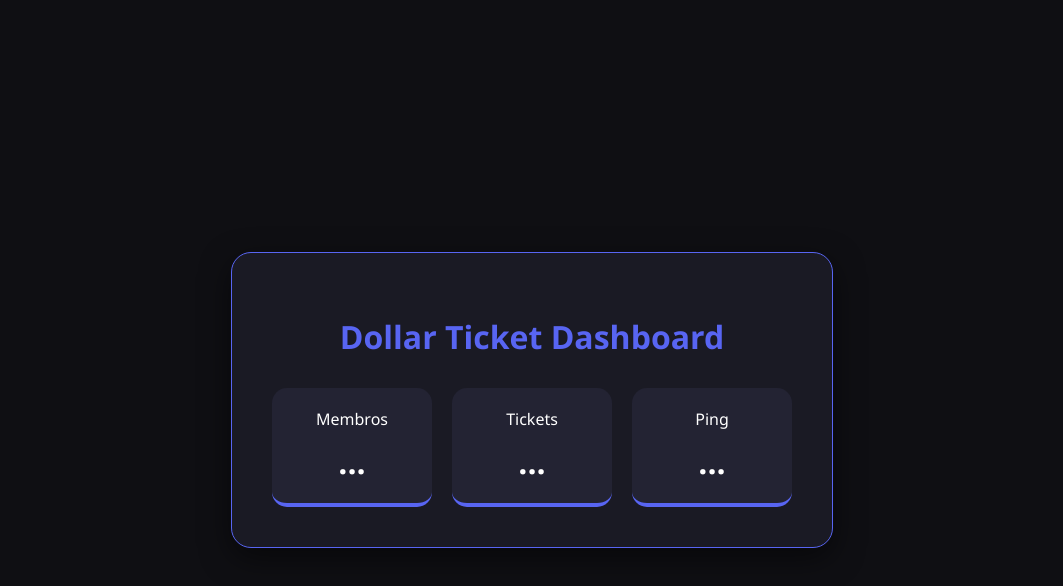
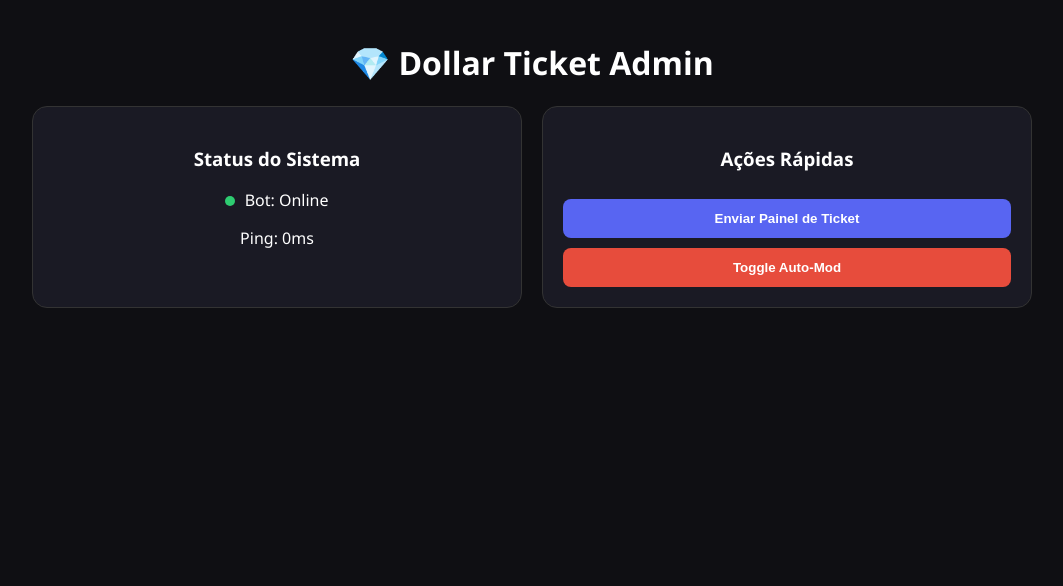
Before and after one commit to martinsbarretolucas2-lgtm/Bot, a website: page index.html in a window 1280 px wide. Shown: the whole page, without its empty margins (108-1171 px from the left). Drawn offline with Linux system fonts and the light colour scheme; no server answers.

Commit message:
Update index.html

```diff
--- a/index.html
+++ b/index.html
@@ -2,43 +2,60 @@
 <html lang="pt-br">
 <head>
     <meta charset="UTF-8">
-    <meta name="viewport" content="width=device-width, initial-scale=1.0">
-    <title>Dollar Ticket | Dashboard</title>
+    <title>Dollar Ticket | Admin Panel</title>
     <style>
-        body { background: #0f0f13; color: white; font-family: 'Segoe UI', sans-serif; display: flex; justify-content: center; align-items: center; height: 100vh; margin: 0; }
-        .container { text-align: center; background: #1a1a24; padding: 40px; border-radius: 20px; box-shadow: 0 10px 30px rgba(0,0,0,0.5); border: 1px solid #5865F2; }
-        h1 { color: #5865F2; margin-bottom: 30px; }
-        .stats { display: flex; gap: 20px; }
-        .card { background: #232333; padding: 20px; border-radius: 15px; min-width: 120px; border-bottom: 4px solid #5865F2; }
-        .number { font-size: 2em; font-weight: bold; display: block; margin-top: 10px; }
+        :root { --primary: #5865F2; --bg: #0f0f13; --card: #1a1a24; }
+        body { background: var(--bg); color: white; font-family: 'Segoe UI', sans-serif; margin: 0; padding: 20px; }
+        .grid { display: grid; grid-template-columns: repeat(auto-fit, minmax(250px, 1fr)); gap: 20px; max-width: 1000px; margin: auto; }
+        .card { background: var(--card); padding: 20px; border-radius: 15px; border: 1px solid #333; text-align: center; }
+        .btn {
+            background: var(--primary); border: none; color: white; padding: 12px 24px;
+            border-radius: 8px; cursor: pointer; font-weight: bold; width: 100%; margin-top: 10px;
+            transition: 0.3s;
+        }
+        .btn:hover { opacity: 0.8; transform: translateY(-2px); }
+        .btn-danger { background: #E74C3C; }
+        .status-dot { height: 10px; width: 10px; background: #2ECC71; border-radius: 50%; display: inline-block; margin-right: 5px; }
     </style>
 </head>
 <body>
-    <div class="container">
-        <h1>Dollar Ticket Dashboard</h1>
-        <div class="stats">
-            <div class="card">Membros <span id="membros" class="number">...</span></div>
-            <div class="card">Tickets <span id="tickets" class="number">...</span></div>
-            <div class="card">Ping <span id="ping" class="number">...</span></div>
+    <h1 style="text-align: center;">💎 Dollar Ticket Admin</h1>
+
+    <div class="grid">
+        <div class="card">
+            <h3>Status do Sistema</h3>
+            <p><span class="status-dot"></span> Bot: <span id="bot-status">Online</span></p>
+            <p>Ping: <span id="ping">0</span>ms</p>
+        </div>
+
+        <div class="card">
+            <h3>Ações Rápidas</h3>
+            <button class="btn" onclick="executarAcao('setup')">Enviar Painel de Ticket</button>
+            <button class="btn btn-danger" onclick="executarAcao('toggle-mod')">Toggle Auto-Mod</button>
         </div>
     </div>
 
     <script>
-        const API_URL = "https://bot-ticket-cvbc.onrender.com/api/stats";
+        const API_BASE = "https://bot-ticket-cvbc.onrender.com/api";
 
-        async function fetchStats() {
+        async function executarAcao(tipo) {
             try {
-                const response = await fetch(API_URL);
-                const data = await response.json();
-                document.getElementById('membros').innerText = data.membros;
-                document.getElementById('tickets').innerText = data.ticketsAbertos;
-                document.getElementById('ping').innerText = data.ping + "ms";
+                const res = await fetch(`${API_BASE}/action/${tipo}`, { method: 'POST' });
+                const data = await res.json();
+                alert(data.message || "Ação executada!");
             } catch (e) {
-                console.error("Erro ao conectar com o Bot");
+                alert("Erro ao conectar com o Bot. Verifique se ele está ONLINE.");
             }
         }
-        setInterval(fetchStats, 5000);
-        fetchStats();
+
+        // Atualiza o ping e status a cada 5s
+        setInterval(async () => {
+            try {
+                const res = await fetch(`${API_BASE}/stats`);
+                const data = await res.json();
+                document.getElementById('ping').innerText = data.ping;
+            } catch (e) {}
+        }, 5000);
     </script>
 </body>
 </html>
```
